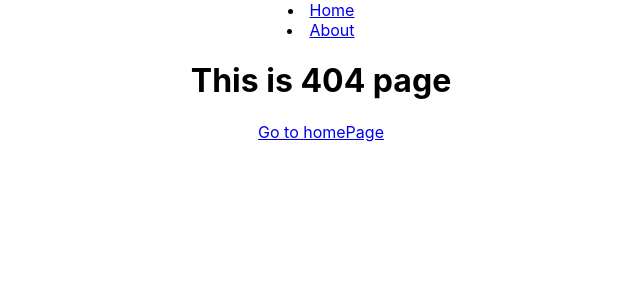
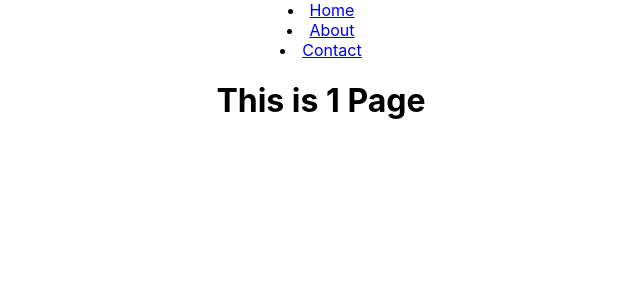
Before and after one commit to thedevaman/Router-in-React, a React (Create React App) app: page /user/1 in a window 1280 px wide. Before the commit this address had no page. Shown: the top 300 px of the page, without its empty margins (319-959 px from the left). Built offline with nearby package versions, Linux system fonts and the light colour scheme.

Commit message:
passing params in router

```diff
--- a/src/App.js
+++ b/src/App.js
@@ -3,6 +3,7 @@
 import About from './component/About';
 import Navbar from './component/Navbar';
 import Page404 from './component/Page404';
+import User from './component/User';
 
 import { BrowserRouter,Route,Routes,Link } from 'react-router-dom';
 
@@ -15,6 +16,7 @@
       <Routes>
       <Route path="/" element={<Home/>}/>
       <Route path="/about" element={<About/>}/>
+      <Route path="/user/:name" element={<User/>}/>
       <Route path="/*" element={<Page404/>}/>
       </Routes>
 
--- a/src/component/About.js
+++ b/src/component/About.js
@@ -6,6 +6,8 @@
 <h1>About Page</h1>
 <p>This is about page</p>
 <Link to="/">Go to Home Page</Link>
+<li> <Link to="/user/anil">Anil</Link></li>
+        <li> <Link to="/user/aman">Aman</Link></li>
 </>
 }
 
--- a/src/component/Navbar.js
+++ b/src/component/Navbar.js
@@ -6,6 +6,8 @@
 
         <li> <Link to="/">Home</Link></li>
         <li> <Link to="/about">About</Link></li>
+        <li> <Link to="/contact">Contact</Link></li>
+
     </div>)
 }
 export default Navbar
--- /dev/null
+++ b/src/component/User.js
@@ -0,0 +1,16 @@
+import {useParams} from 'react-router-dom'
+
+function User(){
+
+    const params = useParams();
+    const {name} = params;
+
+
+    return(
+        <div>
+            <h1>This is {name} Page</h1>
+        </div>
+    )
+}
+
+export default User
```
